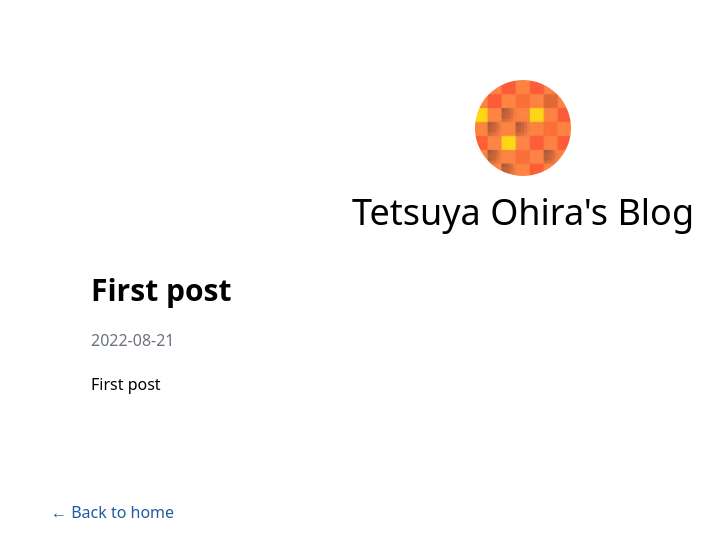
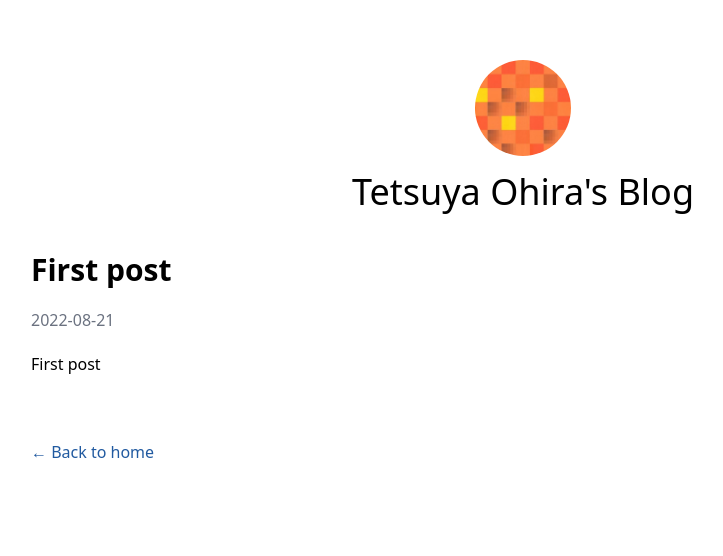
Before and after one commit to tetsuyaohira/tetsuyaohira.com, a Next.js app: page /posts/2022-08-21-first-post in a window 1280 px wide. Shown: the top 556 px of the page, without its empty margins (117-840 px from the left). Built offline with nearby package versions, Linux system fonts and the light colour scheme; no server answers.

Commit message:
cssを調整してSP表示を改善

```diff
--- a/components/Layout.js
+++ b/components/Layout.js
@@ -4,25 +4,23 @@ import Link from 'next/link'
 const name = 'Tetsuya Ohira / 大平 哲也'
 export const siteTitle = "Tetsuya Ohira's Blog"
 
-function Layout({children, home}) {
+function Layout({ children, home }) {
   return (
-        <div className="max-w-screen-lg m-auto mt-10 p-10">
+    <div className="m-auto mt-10 max-w-screen-lg p-5">
       <Head>
-                <link rel="icon" href="/favicon.ico"/>
+        <link rel="icon" href="/favicon.ico" />
       </Head>
 
       <header className="flex flex-col items-center">
         {home ? (
           <>
-                        <img className="rounded-full w-32 h-32"
-                             src="/images/profile.jpg"/>
-                        <h1 className="text-4xl mt-4">{siteTitle}</h1>
+            <img className="h-32 w-32 rounded-full" src="/images/profile.jpg" />
+            <h1 className="mt-4 text-4xl">{siteTitle}</h1>
           </>
         ) : (
           <>
-                        <img className="rounded-full w-24 h-24"
-                             src="/images/profile.jpg"/>
-                        <h1 className="text-4xl mt-4">{siteTitle}</h1>
+            <img className="h-24 w-24 rounded-full" src="/images/profile.jpg" />
+            <h1 className="mt-4 text-4xl">{siteTitle}</h1>
           </>
         )}
       </header>
--- a/pages/posts/[id].js
+++ b/pages/posts/[id].js
@@ -30,7 +30,7 @@ export default function Post({ postData }) {
       <Head>
         <title>{postData.title}</title>
       </Head>
-      <article className="p-10">
+      <article className="pt-10">
         <h1 className="text-3xl font-bold">{postData.title}</h1>
         <div className="mt-5 text-gray-500">{postData.date}</div>
         <ReactMarkdown
```
Lines whose indentation alone changed are shown as unchanged.
